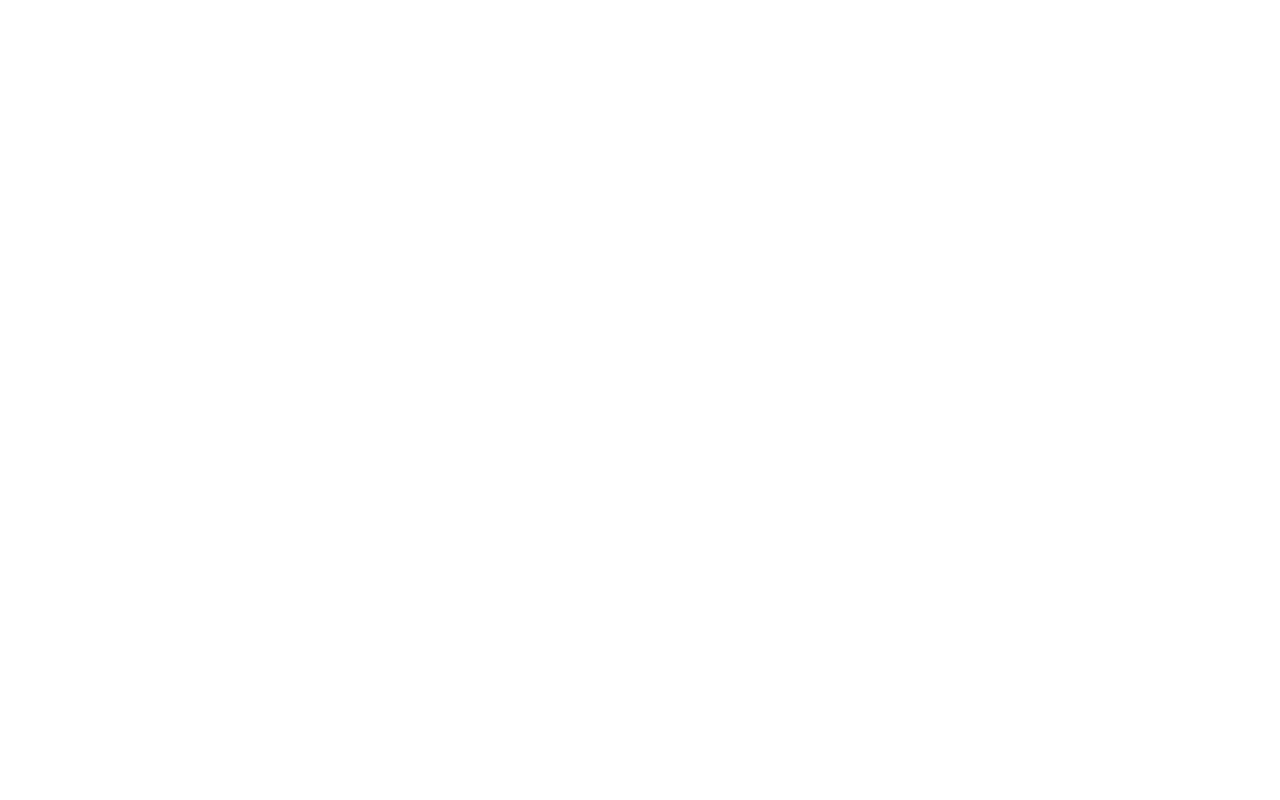
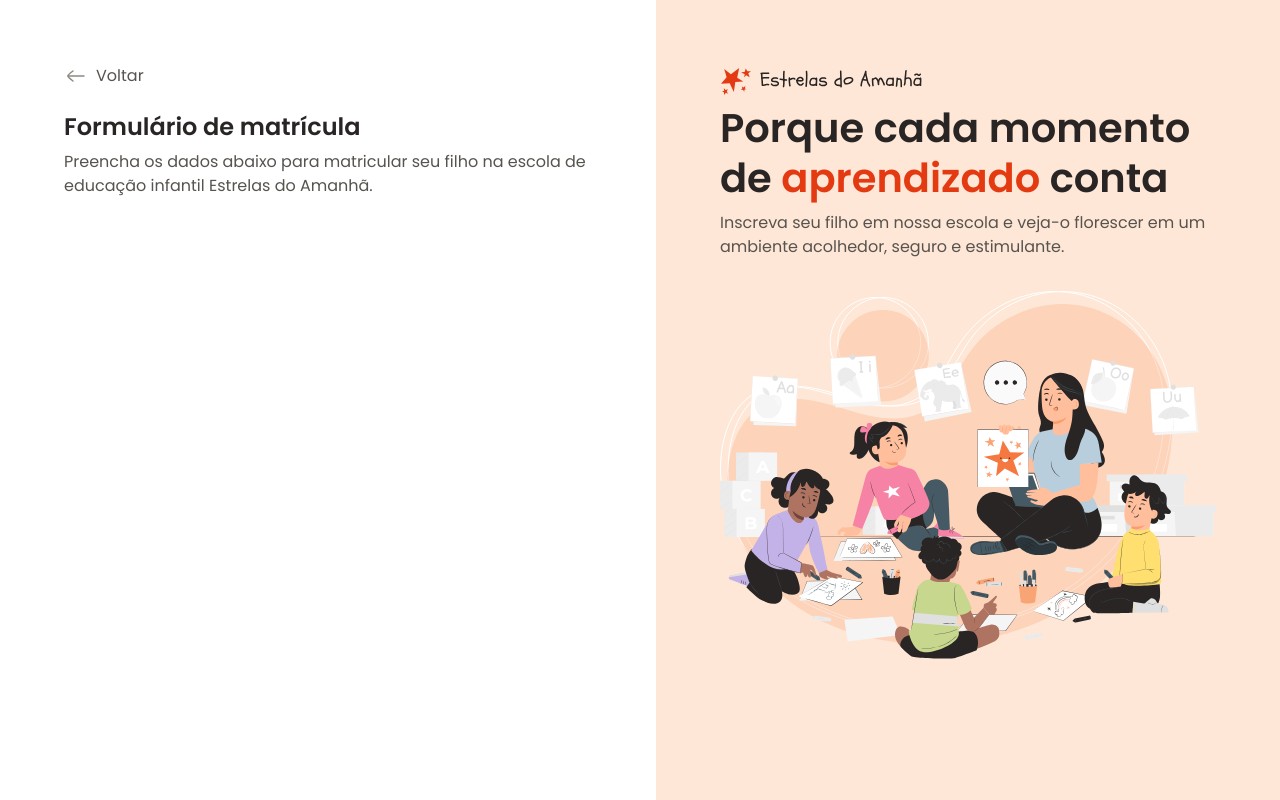
Before and after one commit to RenanSSJ/Projeto-5---Formulario-de-matricula, a plain HTML site: page index.html in a window 1280 px wide. Drawn offline with Linux system fonts and the light colour scheme.

Commit message:
aside content and beginning main content

```diff
--- a/index.html
+++ b/index.html
@@ -12,6 +12,30 @@
     <link href="https://fonts.googleapis.com/css2?family=Maven+Pro:wght@400..900&family=Poppins:ital,wght@0,100;0,200;0,300;0,400;0,500;0,600;0,700;0,800;0,900;1,100;1,200;1,300;1,400;1,500;1,600;1,700;1,800;1,900&family=Roboto+Condensed:ital,wght@0,100..900;1,100..900&display=swap" rel="stylesheet">
 </head>
 <body>
+    <div id="app">
+        <main>
+            <div class="main-container">
+                <div class="back">
+                    <img src="assets/icons/arrow-left-02.svg" alt="">
+                    <span>Voltar</span>
+                </div>
+                <h1>Formulário de matrícula</h1>
+                <p>Preencha os dados abaixo para matricular seu filho na escola de educação infantil Estrelas do Amanhã.</p>
+            </div>
+        </main>
+        <aside>
+            <div class="aside-container">
+                <header>
+                    <img src="assets/icons/logo.svg" alt="Icone de voltar">
+                    <h2>Porque cada momento de
+                    <span>aprendizado</span>
+                    conta</h2>
+                    <p>Inscreva seu filho em nossa escola e veja-o florescer em um ambiente acolhedor, seguro e estimulante.</p>
+                </header>
 
+                <img src="assets/Illustration.svg" alt="Ilustracao de uma professora com crianças aprendendo">
+            </div>
+        </aside>
+    </div>
 </body>
 </html>
--- a/styles/global.css
+++ b/styles/global.css
@@ -1,3 +1,8 @@
+* {
+    margin: 0;
+    padding: 0;
+    box-sizing: border-box;
+}
 :root {
     --font-family: "Poppins", sans-serif;
     --text: 400 1rem/1.5 var(--font-family);
@@ -16,3 +21,19 @@
 
     --semantic-error: #DC2626;
 }
+
+body {
+    overflow: hidden;
+
+    font: var(--text);
+    color: var(--text-secondary);
+}
+
+h1, h2 {
+    color: var(--text-primary);
+}
+
+img {
+    max-width: 100%;
+    height: auto;
+}
--- a/styles/index.css
+++ b/styles/index.css
@@ -1 +1,2 @@
 @import url(global.css);
+@import url(layout.css);
--- /dev/null
+++ b/styles/layout.css
@@ -0,0 +1,49 @@
+#app {
+    display: grid;
+    grid-template-columns: 51.25% 48.75%;
+
+    height: 100vh;
+    overflow: hidden;
+}
+
+main {
+    overflow: auto;
+    padding: 4rem;
+
+    & .main-container {
+        max-width: 33rem;
+        margin-left: auto;
+    }
+
+    & .back {
+        display: flex;
+        align-items: center;
+        gap: .5rem;
+        margin-bottom: 1.5rem;
+    }
+
+    & h1 {
+        font: 600 1.5rem/1.25 var(--font-family);
+        margin-bottom: .5rem;
+    }
+}
+
+aside {
+    background-color: var(--surface-secondary);
+    padding: 4rem;
+
+    & .aside-container {
+        max-width: 31rem;
+        & > img {
+            margin-top: 2rem;
+        }
+    }
+    & h2 {
+        font: 600 2.5rem/1.25 var(--font-family);
+        margin-bottom: .5rem;
+
+        & span {
+            color: var(--text-highlight);
+        }
+    }
+}
```
